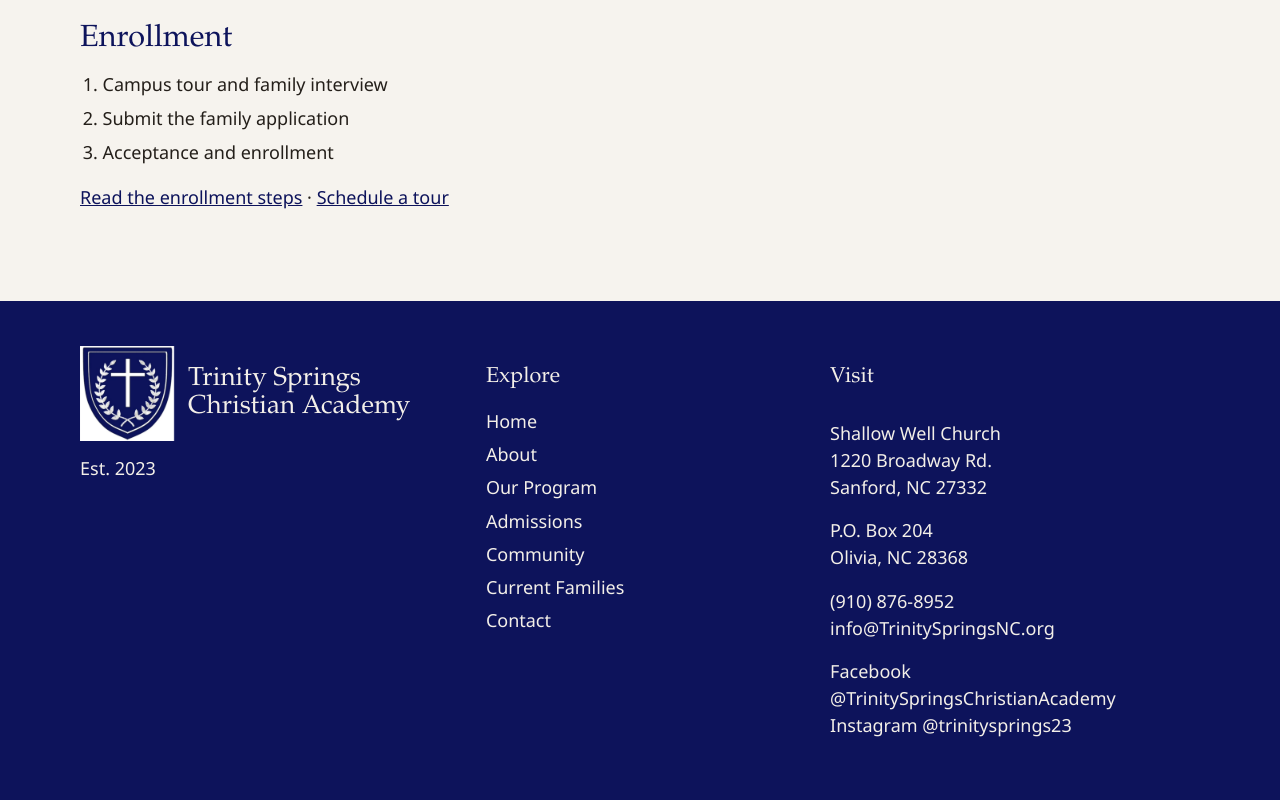
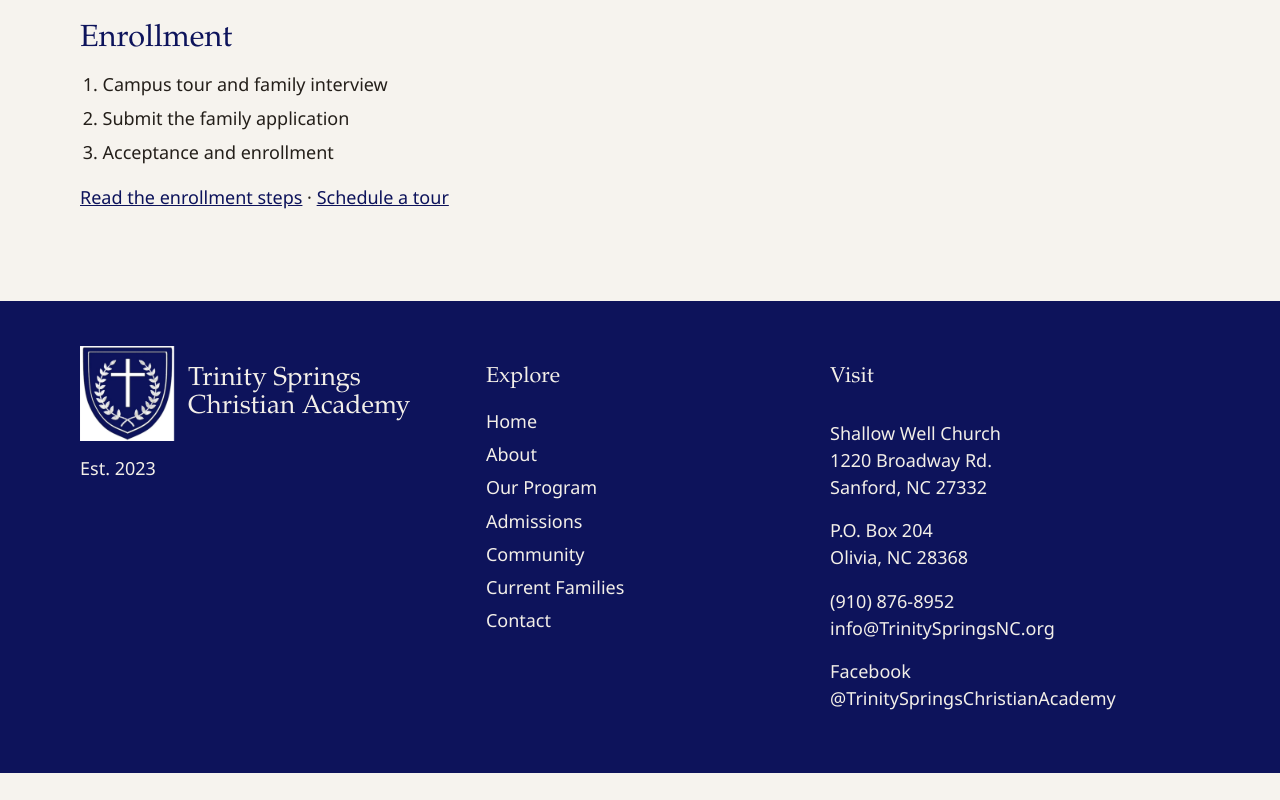
Before and after one commit to Dionne-Stratton/gina-project-trinity-springs-nc, a React (Vite) app in the folder trinity-springs-nc-vite/: page / in a window 1280 px wide. Shown: the part 1948-2748 px from the top of the page. After the commit the page ends 2721 px from the top, so only its background shows below. Built offline with nearby package versions, Linux system fonts and the light colour scheme.

Commit message:
Remove Instagram from public contact details

```diff
--- a/trinity-springs-nc-vite/src/components/ContactFacts.jsx
+++ b/trinity-springs-nc-vite/src/components/ContactFacts.jsx
@@ -26,10 +26,6 @@
         <a href={organization.facebook} target="_blank" rel="noreferrer">
           Facebook {organization.facebookLabel}
         </a>
-        <br />
-        <a href={organization.instagram} target="_blank" rel="noreferrer">
-          Instagram {organization.instagramLabel}
-        </a>
       </p>
     </address>
   )
```
